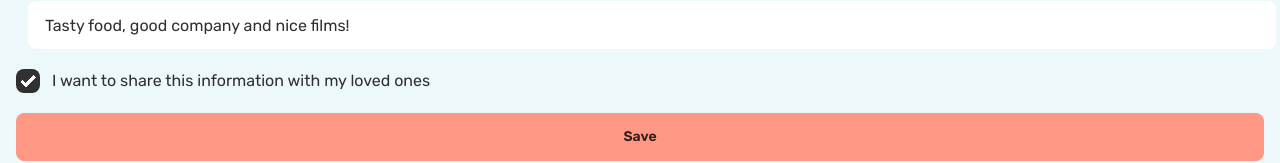
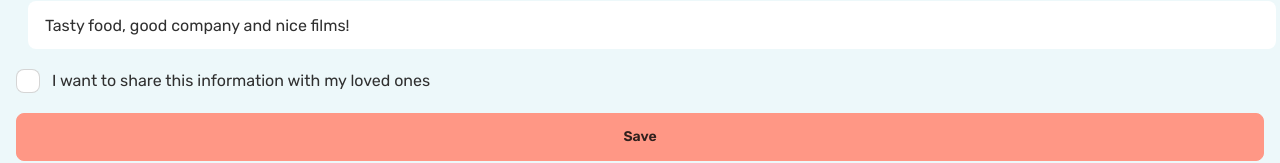
Before and after one commit to HacksDev/junction-2023, a Next.js app: page /profile/questionnaire in a window 1280 px wide. Shown: the part 531-694 px from the top of the page. Built offline with nearby package versions, Linux system fonts and the light colour scheme.

Commit message:
[dev-vb] fix

```diff
--- a/package.json
+++ b/package.json
@@ -10,6 +10,7 @@
     "lint:fix": "eslint src/** --fix"
   },
   "dependencies": {
+    "@tailwindcss/forms": "^0.5.7",
     "chart.js": "^4.4.0",
     "classnames": "^2.3.2",
     "dayjs": "^1.11.10",
--- a/src/pages/profile/questionnaire/index.tsx
+++ b/src/pages/profile/questionnaire/index.tsx
@@ -48,7 +48,7 @@ export default function Questionnaire() {
       />
 
       <div className="flex items-center mb-5">
-        <input type="checkbox" checked="checked" className="checkbox mr-3" />
+        <input type="checkbox" className="checkbox mr-3" />
         <p className="text-md inline-block leading-none">I want to share this information with my loved ones</p>
       </div>
 
--- a/tailwind.config.ts
+++ b/tailwind.config.ts
@@ -27,6 +27,6 @@ const config: Config = {
       },
     ],
   },
-  plugins: [require("daisyui"), require("@tailwindcss/typography")],
+  plugins: [require("daisyui"), require("@tailwindcss/typography"), require("@tailwindcss/forms")],
 };
 export default config;
```
Also changed, not shown: 1 other file (tests, documents, lock files or other folders).
